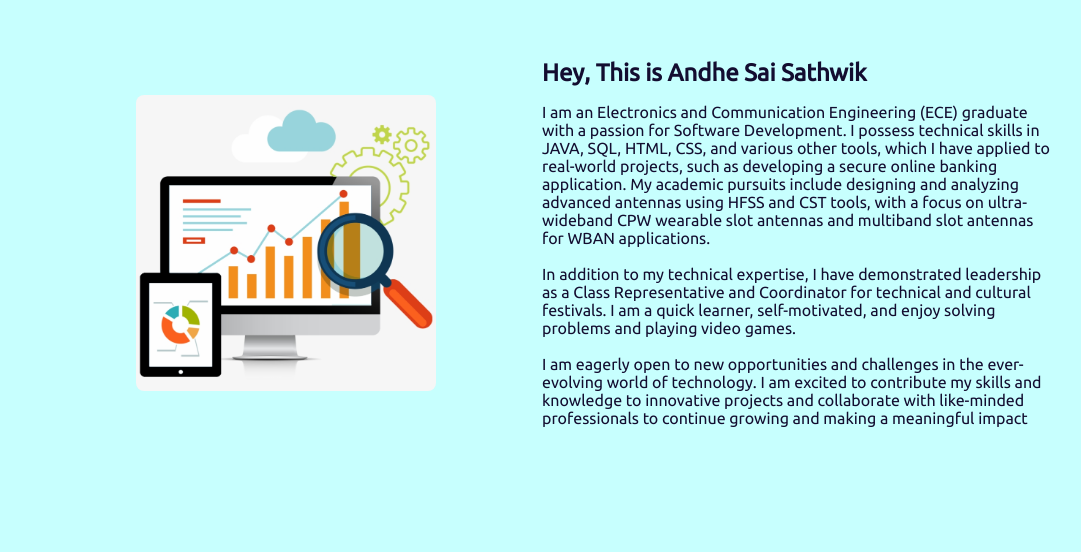
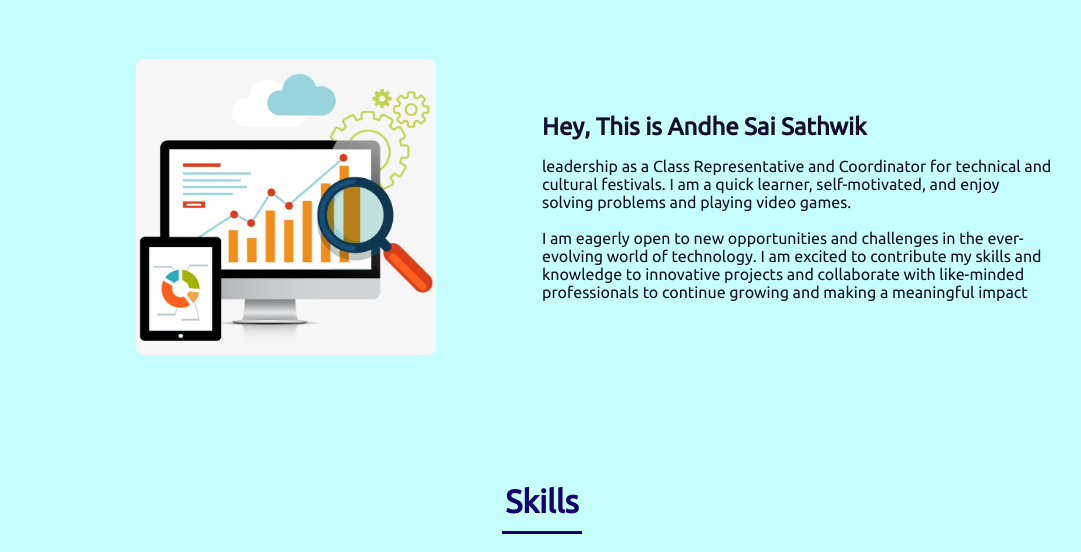
Before and after one commit to asaisathwik/Andhe_Sai_Sathwik, a plain HTML site: page index.html in a window 1280 px wide. Shown: the part 755-1307 px from the top of the page, without its empty margins (98-1179 px from the left). Drawn offline with nearby package versions, Linux system fonts and the light colour scheme.

Commit message:
Update index.html

```diff
--- a/index.html
+++ b/index.html
@@ -76,13 +76,7 @@
                     <p class="about__text">
 
 
-                        I am an Electronics and Communication Engineering (ECE) graduate with a passion for Software
-                        Development. I possess technical skills in JAVA, SQL, HTML, CSS, and various other tools,
-                        which I have applied to real-world projects, such as developing a secure online banking
-                        application. My academic pursuits include designing and analyzing advanced antennas using HFSS
-                        and CST tools, with a focus on ultra-wideband CPW wearable slot antennas and multiband slot
-                        antennas for WBAN applications. <br> <br> In addition to my technical expertise, I have
-                        demonstrated
+
                         leadership as a Class Representative and Coordinator for technical and cultural festivals. I am
                         a quick learner, self-motivated, and enjoy solving problems and playing video games. <br><br>
                         I am eagerly open to new opportunities and challenges in the ever-evolving world of technology.
```
